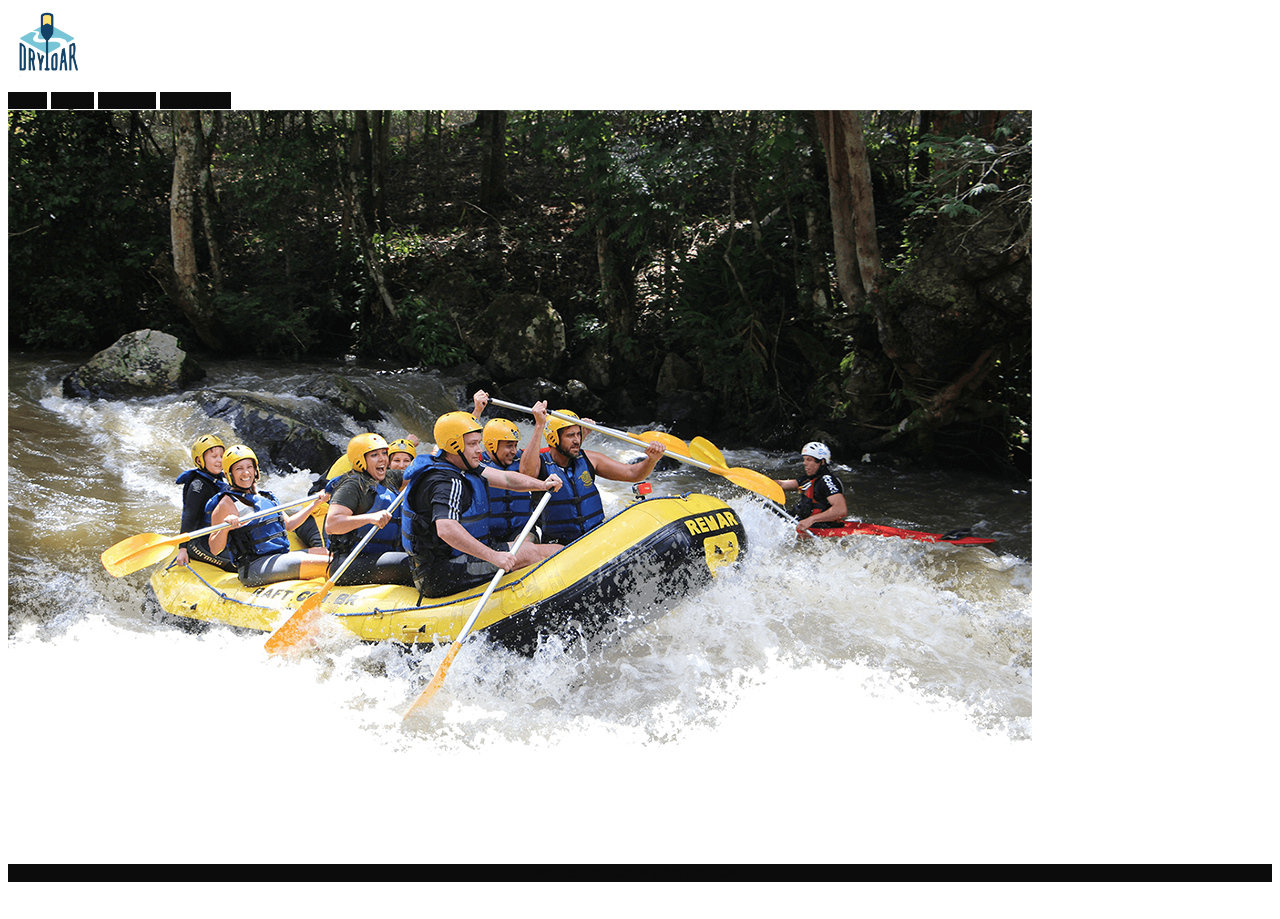
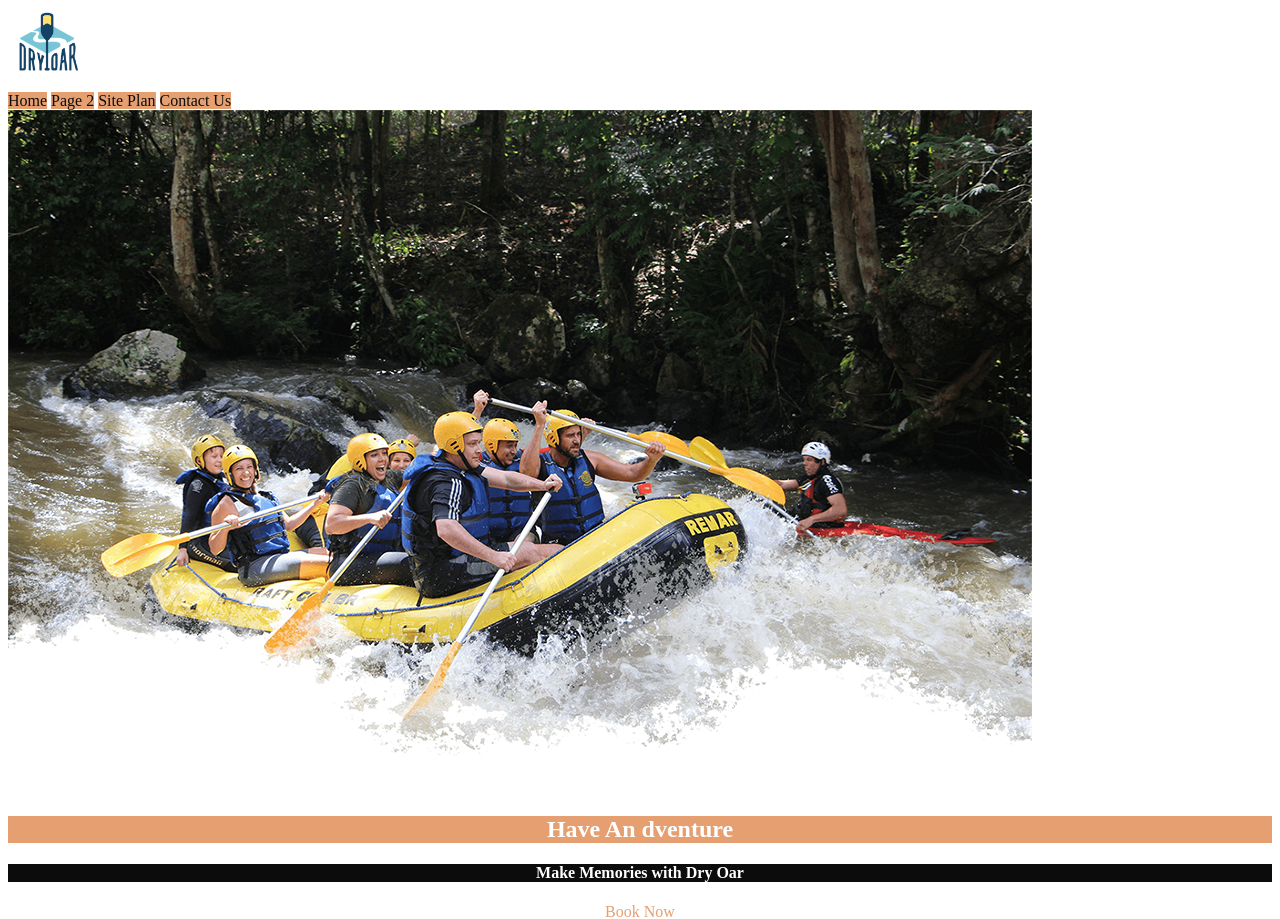
Before and after one commit to okwuchukwupatrick/wdd130, a plain HTML site: page wwr/index.html in a window 1280 px wide. Shown: the top 919 px of the page. Drawn offline with Linux system fonts and the light colour scheme.

Commit message:
Mamde few adjustments

```diff
--- a/wwr/styles/style.css
+++ b/wwr/styles/style.css
@@ -1,3 +1,5 @@
+
+
 #content{
     max-width: 1600px;
     margin: 0 auto;
@@ -57,61 +59,61 @@ footer{
 }
 
 nav a{
-    background-color:#0c0c0c ;
+    background-color:#e59f71 ;
     color:#0c0c0c;
     text-decoration: none;
 }
 
 nav a:hover{
     background-color: white;
-    color: white;
+    color: #e59f71;
 }
 
 .home-title{
-    background-color: white;
+    background-color:#e59f71 ;
     color: white;
 }
 
 h4{
     background-color: #0c0c0c;
-    color: #0c0c0c;
+    color: white;
 }
 
 .book, .join{
     background-color: white;
-    color: white;
+    color: #e59f71;
     text-decoration: none;
 }
 
 .book:hover, .join:hover{
     background-color: #0c0c0c;
-    color: #0c0c0c;
+    color: #e59f71;
 }
 
 .msg h2{
     background-color: #0c0c0c;
-    color: #0c0c0c;
+    color: white;
 }
 
 .msg p{
 background-color: white;
-color: white;
+color: #ba5a31;
 }
 
 footer{
     background-color: #e59f71;
-    color: #e59f71;
+    color:#0c0c0c;
 }
 
 footer a{
     background-color: white;
-    color: white;
+    color:#0c0c0c;
     text-decoration: none;
 }
 
 footer a:hover{
     background-color:#ba5a31 ;
-    color:#ba5a31;
+    color:#0c0c0c;
 }
 
 .icon {
@@ -133,3 +135,7 @@ footer p {
 footer p a:hover {
     text-decoration: underline;
 }
+
+.home-title {
+    font-family:'Barlow';
+}
```
